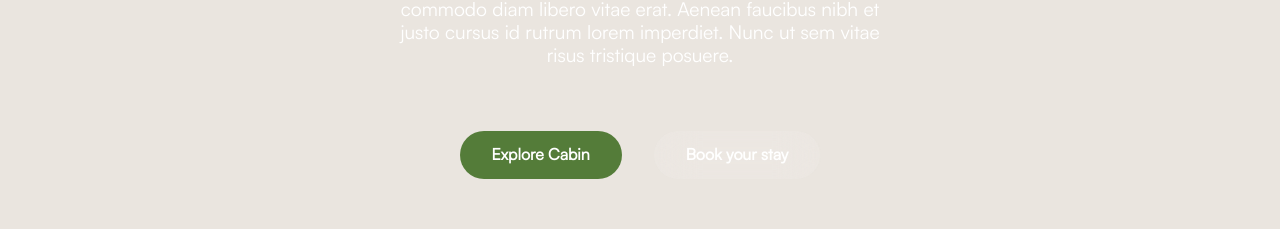
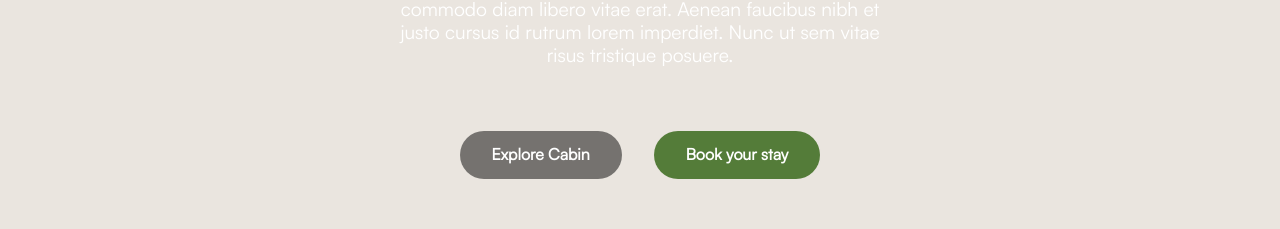
Before and after one commit to AndreiManea/Feriland, a React (Vite) app in the folder client/: page / in a window 1280 px wide. Shown: the part 2897-3126 px from the top of the page. Built offline with nearby package versions, Linux system fonts and the light colour scheme; a web font is replaced by a local one.

Commit message:
POST request for payment

```diff
--- a/client/src/components/BookingDrawer/BookingStepButtons.tsx
+++ b/client/src/components/BookingDrawer/BookingStepButtons.tsx
@@ -12,7 +12,13 @@ const BookingStepButtons = ({
   onNext?: (e?: BaseSyntheticEvent<object> | undefined) => Promise<void>;
   isValid?: boolean;
 }) => {
-  const { bookingStep } = useAppSelector(state => state.bookings);
+  const {
+    bookingStep,
+    bookingFormData,
+    selectedCabin,
+    selectedPersons,
+    selectedDates,
+  } = useAppSelector(state => state.bookings);
   const dispatch = useDispatch();
 
   const nextHandler = (e?: BaseSyntheticEvent) => {
@@ -20,6 +26,21 @@ const BookingStepButtons = ({
       dispatch(setBookingStep(bookingStep + 1));
     }
     if (onNext) onNext(e);
+  };
+
+  const paymentHandler = () => {
+    fetch('http://localhost:3000/reservations', {
+      method: 'POST',
+      headers: { 'Content-Type': 'application/json' },
+      body: JSON.stringify({
+        reservation: {
+          ...{ bookingFormData },
+          selectedCabin,
+          selectedPersons,
+          selectedDates,
+        },
+      }),
+    });
   };
 
   return (
@@ -58,7 +79,7 @@ const BookingStepButtons = ({
       {bookingStep === 4 && (
         <HoverButtonWrapper isRectangular alignSelf="flex-end">
           <Button
-            onClick={() => console.log('TO PAY!')}
+            onClick={paymentHandler}
             backgroundColor={'rgb(84, 124, 57)'}
             color={'white'}
             p="1.5rem 2rem"
--- a/client/src/components/HomePage/ExploreSection/ExploreSection.tsx
+++ b/client/src/components/HomePage/ExploreSection/ExploreSection.tsx
@@ -164,8 +164,8 @@ const ExploreSection: React.FC = () => {
             >
               <HoverButtonWrapper>
                 <Button
-                  backgroundColor="#547c39"
-                  _hover={{ backgroundColor: '#547c39' }}
+                  backgroundColor="rgba(0, 0, 0, 0.5)"
+                  _hover={{ backgroundColor: 'rgba(0, 0, 0, 0.5)' }}
                   color={'white'}
                   p="1.5rem 2rem"
                   borderRadius="10rem"
@@ -177,8 +177,8 @@ const ExploreSection: React.FC = () => {
               </HoverButtonWrapper>
               <HoverButtonWrapper>
                 <Button
-                  backgroundColor="rgba(255, 255, 255, .1)"
-                  _hover={{ backgroundColor: 'rgba(255, 255, 255, .1)' }}
+                  backgroundColor="#547c39"
+                  _hover={{ backgroundColor: '#547c39' }}
                   color={'white'}
                   p="1.5rem 2rem"
                   borderRadius="10rem"
```
Also changed, not shown: client/src/types/form.ts (+8 -0 lines).
